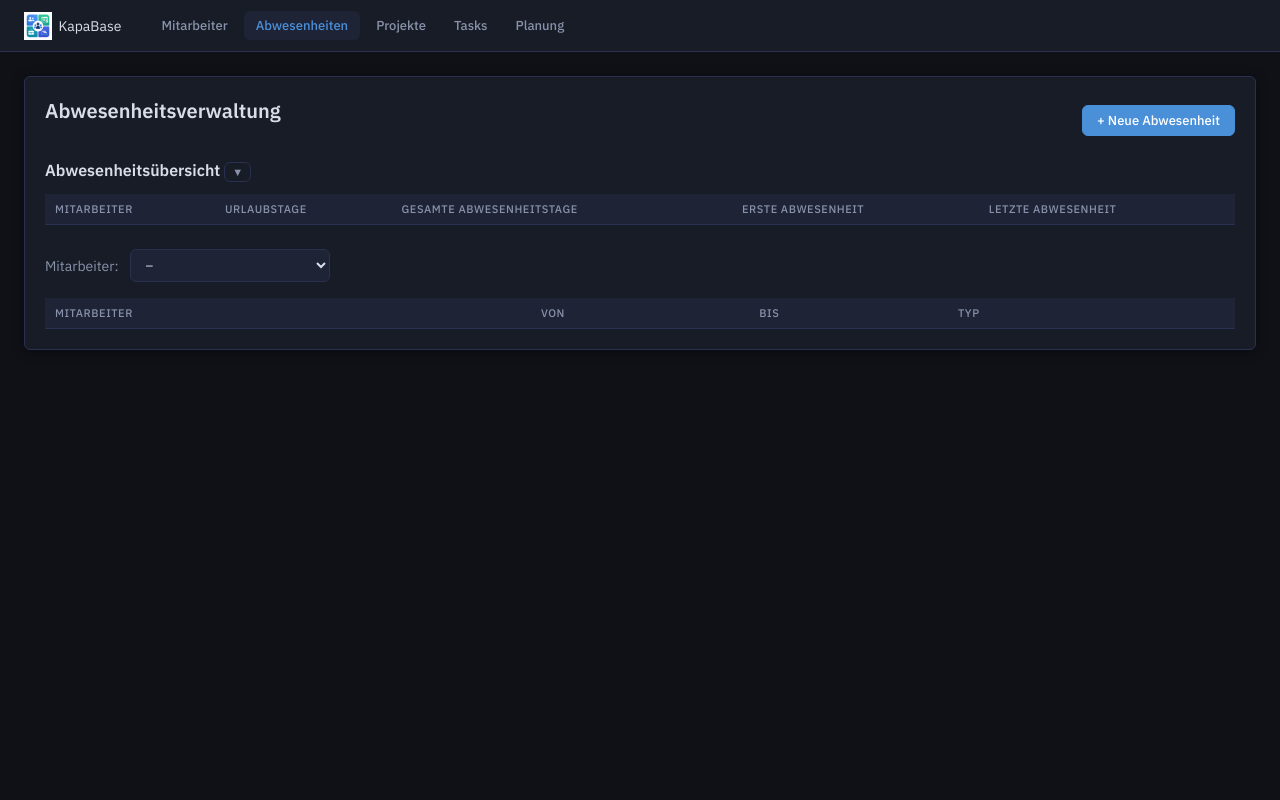
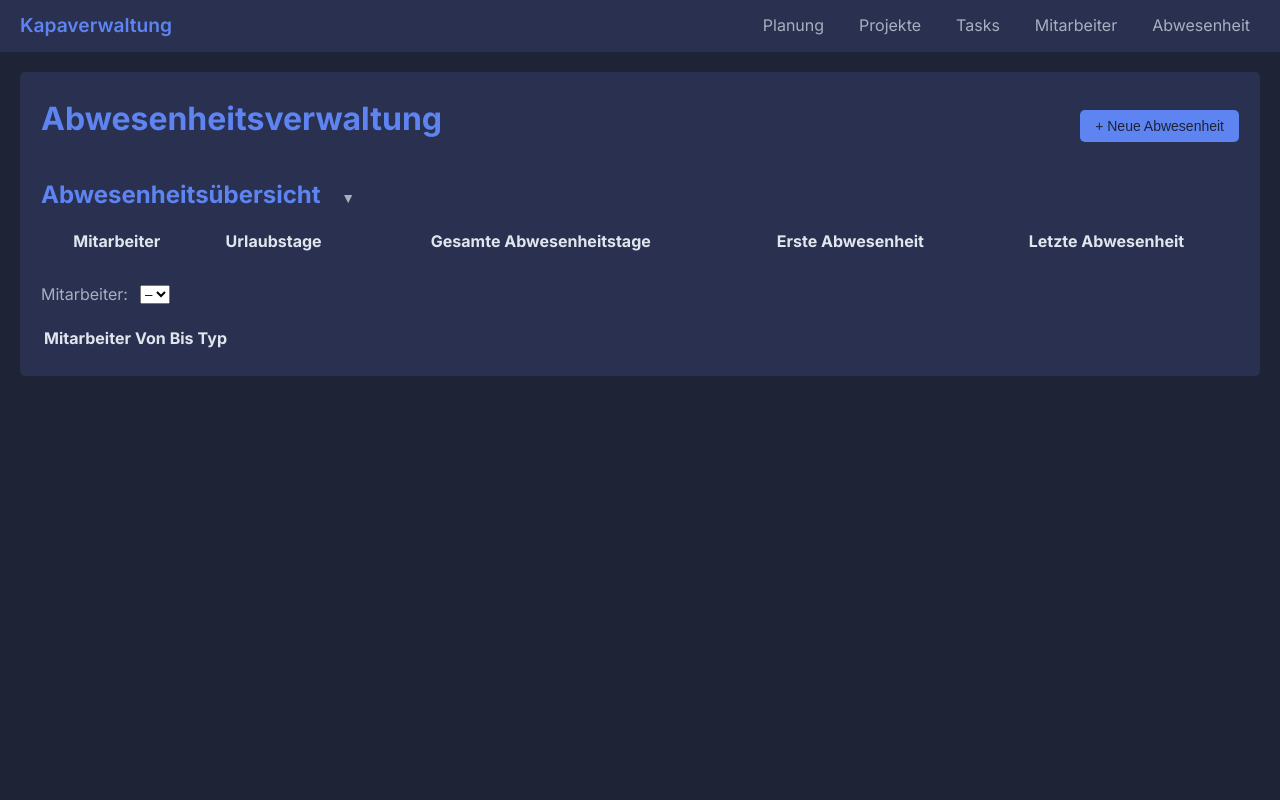
Before and after one commit to Hutmar/KapaBase, a FastAPI app: page /absence in a window 1280 px wide. Run offline with FastAPI, Linux system fonts and the light colour scheme; lists and menus that the app fills with data are empty; some libraries are stand-ins or nearby versions.

Commit message:
Fix laoyut

```diff
--- a/application/templates/base.html
+++ b/application/templates/base.html
@@ -1,384 +1,331 @@
 <!DOCTYPE html>
 <html lang="de">
 <head>
-    <link rel="icon" href="/static/favicon.ico" type="image/x-icon">
-    <link rel="icon" href="/static/favicon-32x32.png" type="image/png" sizes="32x32">
     <meta charset="UTF-8">
     <meta name="viewport" content="width=device-width, initial-scale=1.0">
-    <title>{% block title %}KapaBase{% endblock %}</title> {# Dies muss ein Block sein, damit Titel überschrieben werden kann #}
+    <title>{% block title %}KapaBase{% endblock %}</title>
+    <link rel="icon" href="/static/img/favicon.ico" type="image/x-icon">
+    <link rel="preconnect" href="https://fonts.googleapis.com">
+    <link rel="preconnect" href="https://fonts.gstatic.com" crossorigin>
+    <link href="https://fonts.googleapis.com/css2?family=Inter:wght@300;400;500;600;700&family=JetBrains+Mono:wght@400;500&display=swap" rel="stylesheet">
     <style>
-        /* ── Design-System ────────────────────────────────────────────────────── */
-        @import url('https://fonts.googleapis.com/css2?family=IBM+Plex+Mono:wght@400;600&family=IBM+Plex+Sans:wght@300;400;500;600&display=swap');
-
+        /* CSS variables */
         :root {
-            --bg: #0f1117;
-            --bg2: #181c27;
-            --bg3: #1e2336;
-            --border: #2a3050;
-            --accent: #4A90D9;
-            --accent2: #2ECC71;
-            --warn: #E67E22;
-            --danger: #E74C3C;
-            --text: #d8dde8;
-            --text2: #8892aa;
-            --font-sans: 'IBM Plex Sans', sans-serif;
-            --font-mono: 'IBM Plex Mono', monospace;
-            --radius: 6px;
-            --shadow: 0 2px 12px rgba(0,0,0,0.4);
+            --bg: #1e2336;
+            --bg2: #2a3050;
+            --bg3: #30375a;
+            --text: #e0e6ed;
+            --text2: #a7b0c0;
+            --accent: #5e84f2;
+            --accent2: #4CAF50; /* Green */
+            --danger: #e74c3c;
+            --warn: #f39c12;
+            --info: #00bcd4;
+            --border: rgba(42,48,80,0.6);
+            --radius: 5px;
+            --font-sans: 'Inter', sans-serif;
+            --font-mono: 'JetBrains Mono', monospace;
         }
 
-        *, *::before, *::after { box-sizing: border-box; margin: 0; padding: 0; }
-
+        /* Base styles */
+        * {
+            box-sizing: border-box;
+        }
+        html {
+            height: 100%;
+        }
         body {
-            background: var(--bg);
+            font-family: var(--font-sans);
+            background-color: var(--bg);
             color: var(--text);
-            font-family: var(--font-sans);
-            font-size: 14px;
-            min-height: 100vh;
+            margin: 0;
+            line-height: 1.6;
+            min-height: 100%; /* Ensure body takes full height for flexbox */
+            display: flex;
+            flex-direction: column; /* Main content and footer stack vertically */
         }
 
-        /* ── Navigation ──────────────────────────────────────────────────────── */
-        nav {
-            background: var(--bg2);
+        /* Typography */
+        h1, h2, h3, h4, h5, h6 {
+            color: var(--accent);
+            margin-top: 0;
+            margin-bottom: 0.5em;
+        }
+        a {
+            color: var(--accent);
+            text-decoration: none;
+        }
+        a:hover {
+            text-decoration: underline;
+        }
+        .text-dim { color: var(--text2); }
+        .text-danger { color: var(--danger); }
+        .text-warn { color: var(--warn); }
+        .text-success { color: var(--accent2); }
+        .text-mono { font-family: var(--font-mono); }
+
+        /* Layout */
+        .page-wrapper {
+            flex: 1; /* Allow main content to grow and push footer down */
+            display: flex;
+            flex-direction: column;
+        }
+
+        /* Navbar */
+        .navbar {
+            background-color: var(--bg2);
+            padding: 10px 20px;
             border-bottom: 1px solid var(--border);
-            padding: 0 24px;
             display: flex;
+            justify-content: space-between;
             align-items: center;
-            gap: 4px;
-            height: 52px;
-            position: sticky;
             top: 0;
             z-index: 100;
         }
-
-        nav .logo {
+        .navbar-brand {
+            color: var(--accent);
+            font-weight: 600;
+            font-size: 1.2rem;
+            text-decoration: none;
+            flex-shrink: 0;
+        }
+        .navbar-nav {
+            list-style: none;
+            margin: 0;
+            padding: 0;
             display: flex;
+            gap: 15px;
+            flex-grow: 1;
+            justify-content: flex-end;
             align-items: center;
-            margin-right: 24px;
-            white-space: nowrap;
+        }
+        .nav-item { /* No specific styles needed here */ }
+        .nav-link {
+            color: var(--text2);
+            text-decoration: none;
+            padding: 5px 10px;
+            border-radius: var(--radius);
+            transition: background-color 0.1s, color 0.1s, border-color 0.1s;
+        }
+        .nav-link:hover {
+            background-color: var(--bg3);
+            color: var(--accent);
         }
 
-        nav .logo img {
-            height: 28px; /* Größe fürs Menü */
-            width: auto;
-            display: block;
+        /* Main Content */
+        .main-content {
+            padding: 20px;
+            flex: 1; /* Allow main content to take remaining space */
         }
 
-        nav a {
-            color: var(--text2);
-            text-decoration: none;
-            padding: 6px 12px;
-            border-radius: var(--radius);
-            font-size: 13px;
-            font-weight: 500;
-            transition: all 0.15s;
-            white-space: nowrap;
-        }
-
-        nav a:hover, nav a.active {
-            color: var(--text);
-            background: var(--bg3);
-        }
-
-        nav a.active { color: var(--accent); }
-
-        /* ── Layout ──────────────────────────────────────────────────────────── */
-        .page {
-            max-width: 1600px;
-            margin: 0 auto;
-            padding: 24px 24px 48px;
-        }
-
-        h1 { font-size: 20px; font-weight: 600; margin-bottom: 20px; }
-        h2 { font-size: 16px; font-weight: 600; margin-bottom: 12px; color: var(--text); }
-
-        /* ── Karten ──────────────────────────────────────────────────────────── */
+        /* Card component */
         .card {
-            background: var(--bg2);
-            border: 1px solid var(--border);
+            background-color: var(--bg2);
             border-radius: var(--radius);
             padding: 20px;
             margin-bottom: 20px;
-            box-shadow: var(--shadow);
+            border: 1px solid var(--border);
         }
-
         .card-header {
             display: flex;
+            justify-content: space-between;
             align-items: center;
-            justify-content: space-between;
             margin-bottom: 16px;
         }
 
-        /* ── Tabellen ─────────────────────────────────────────────────────────── */
-        table {
-            width: 100%;
-            border-collapse: collapse;
+        /* Buttons */
+        .btn {
+            display: inline-flex;
+            align-items: center;
+            justify-content: center;
+            padding: 8px 15px;
+            border-radius: var(--radius);
+            font-size: 14px;
+            font-weight: 500;
+            cursor: pointer;
+            border: none;
+            transition: background-color 0.1s, color 0.1s, border-color 0.1s;
+            text-decoration: none; /* Ensure buttons don't have underlines */
+        }
+        .btn-primary {
+            background-color: var(--accent);
+            color: var(--bg);
+        }
+        .btn-primary:hover {
+            background-color: #4c73e0; /* Darker accent */
+        }
+        .btn-ghost {
+            background-color: transparent;
+            color: var(--text2);
+        }
+        .btn-ghost:hover {
+            background-color: var(--bg3);
+            color: var(--accent);
+        }
+        .btn-sm {
+            padding: 6px 12px;
             font-size: 13px;
         }
 
-        th {
+        /* Forms */
+        .form-row {
+            display: flex;
+            align-items: center;
+            margin-bottom: 15px;
+        }
+        .form-row label {
+            flex-basis: 120px;
+            flex-shrink: 0;
+            font-size: 14px;
+            color: var(--text2);
+        }
+        .form-row input[type="text"],
+        .form-row input[type="number"],
+        .form-row input[type="date"],
+        .form-row select,
+        .status-search-box {
+            flex-grow: 1;
+            padding: 8px 10px;
+            border: 1px solid var(--border);
+            border-radius: var(--radius);
             background: var(--bg3);
-            color: var(--text2);
-            font-weight: 500;
-            font-size: 11px;
-            letter-spacing: 0.05em;
-            text-transform: uppercase;
-            padding: 8px 10px;
-            text-align: left;
-            border-bottom: 1px solid var(--border);
-            white-space: nowrap;
-            cursor: pointer;
-            user-select: none;
+            color: var(--text);
+            font-size: 14px;
+        }
+        .form-row input[type="checkbox"] {
+            margin-right: 5px;
         }
 
-        th:hover { color: var(--text); }
-
-        td {
-            padding: 7px 10px;
-            border-bottom: 1px solid rgba(42,48,80,0.5);
-            vertical-align: middle;
-        }
-
-        tr:hover td { background: rgba(74,144,217,0.04); }
-
-        /* ── Formulare ───────────────────────────────────────────────────────── */
-        input, select, textarea {
-            background: var(--bg3);
-            border: 1px solid var(--border);
-            border-radius: var(--radius);
-            color: var(--text);
-            padding: 6px 10px;
-            font-family: var(--font-sans);
-            font-size: 13px;
-            outline: none;
-            transition: border-color 0.15s;
-            width: 100%;
-        }
-
-        input:focus, select:focus, textarea:focus {
-            border-color: var(--accent);
-        }
-
-        input[type="color"] {
-            padding: 2px 4px;
-            height: 30px;
-            cursor: pointer;
-        }
-
-        input[type="checkbox"] {
-            width: 16px;
-            height: 16px;
-            cursor: pointer;
-            accent-color: var(--accent);
-        }
-
-        /* ── Schaltflächen ───────────────────────────────────────────────────── */
-        .btn {
-            display: inline-flex;
-            align-items: center;
-            gap: 6px;
-            padding: 6px 14px;
-            border-radius: var(--radius);
-            border: 1px solid transparent;
-            cursor: pointer;
-            font-size: 13px;
-            font-family: var(--font-sans);
-            font-weight: 500;
-            transition: all 0.15s;
-            text-decoration: none;
-            white-space: nowrap;
-        }
-
-        .btn-primary { background: var(--accent); color: #fff; border-color: var(--accent); }
-        .btn-primary:hover { background: #5aa0e9; }
-        .btn-success { background: var(--accent2); color: #fff; border-color: var(--accent2); }
-        .btn-danger { background: var(--danger); color: #fff; border-color: var(--danger); }
-        .btn-danger:hover { background: #f05545; }
-        .btn-ghost { background: transparent; color: var(--text2); border-color: var(--border); }
-        .btn-ghost:hover { color: var(--text); background: var(--bg3); }
-        .btn-sm { padding: 4px 10px; font-size: 12px; }
-        .btn-xs { padding: 2px 7px; font-size: 11px; }
-
-        /* ── Badges / Tags ───────────────────────────────────────────────────── */
-        .badge {
-            display: inline-block;
-            padding: 2px 8px;
-            border-radius: 20px;
-            font-size: 11px;
-            font-weight: 600;
-            letter-spacing: 0.03em;
-        }
-
-        .badge-dev { background: rgba(74,144,217,0.2); color: #4A90D9; }
-        .badge-test { background: rgba(155,89,182,0.2); color: #9B59B6; }
-        .badge-other { background: rgba(136,146,170,0.2); color: #8892aa; }
-
-        /* ── Status-Farben ────────────────────────────────────────────────────── */
-        .status-red { background: rgba(231,76,60,0.15); color: #E74C3C; }
-        .status-green { background: rgba(46,204,113,0.15); color: #2ECC71; }
-        .status-lightgreen{ background: rgba(46,204,113,0.08); color: #7DCEA0; }
-        .status-orange { background: rgba(230,126,34,0.15); color: #E67E22; }
-
-        /* ── Alerts ──────────────────────────────────────────────────────────── */
-        .alert {
-            padding: 10px 14px;
-            border-radius: var(--radius);
-            font-size: 13px;
-            margin-bottom: 12px;
-        }
-
-        .alert-error { background: rgba(231,76,60,0.15); border-left: 3px solid var(--danger); }
-        .alert-success { background: rgba(46,204,113,0.12); border-left: 3px solid var(--accent2); }
-        .alert-info { background: rgba(74,144,217,0.12); border-left: 3px solid var(--accent); }
-
-        /* ── Modal ───────────────────────────────────────────────────────────── */
+        /* Modals */
         .modal-backdrop {
-            display: none;
             position: fixed;
-            inset: 0;
-            background: rgba(0,0,0,0.6);
-            z-index: 200;
+            top: 0; left: 0;
+            width: 100vw; height: 100vh;
+            background: rgba(0,0,0,0.7);
+            z-index: 1000;
+            display: flex;
             align-items: center;
             justify-content: center;
+            opacity: 0;
+            pointer-events: none;
+            transition: opacity 0.2s;
         }
-
-        .modal-backdrop.open { display: flex; }
-
+        .modal-backdrop.open {
+            opacity: 1;
+            pointer-events: auto;
+        }
         .modal {
-            background: var(--bg2);
-            border: 1px solid var(--border);
-            border-radius: 8px;
-            padding: 24px;
-            width: min(520px, 95vw);
-            max-height: 90vh;
-            overflow-y: auto;
-            box-shadow: 0 8px 40px rgba(0,0,0,0.6);
+            background: var(--bg);
+            border-radius: var(--radius);
+            box-shadow: 0 5px 15px rgba(0,0,0,0.5);
+            max-width: 500px;
+            width: 90vw;
+            padding: 20px;
+            transform: translateY(-20px);
+            transition: transform 0.2s;
         }
-
+        .modal-backdrop.open .modal {
+            transform: translateY(0);
+        }
         .modal-title {
-            font-size: 15px;
+            font-size: 1.3rem;
             font-weight: 600;
-            margin-bottom: 20px;
+            margin-bottom: 15px;
+            color: var(--accent);
         }
-
         .modal-footer {
             display: flex;
             justify-content: flex-end;
-            gap: 8px;
+            gap: 10px;
             margin-top: 20px;
         }
 
-        /* ── Form-Grid ───────────────────────────────────────────────────────── */
-        .form-row {
-            display: grid;
-            grid-template-columns: 140px 1fr;
+        /* Toasts */
+        #toast-container {
+            position: fixed;
+            top: 20px;
+            right: 20px;
+            z-index: 1000;
+        }
+        .toast {
+            background-color: var(--bg2);
+            color: var(--text);
+            padding: 10px 15px;
+            border-left: 5px solid;
+            border-radius: var(--radius);
+            box-shadow: 0 2px 10px rgba(0,0,0,0.3);
+            margin-bottom: 10px;
+            animation: fadeInOut 5s forwards;
+            min-width: 200px;
+        }
+        .toast-info { border-color: var(--info); }
+        .toast-success { border-color: var(--accent2); }
+        .toast-warn { border-color: var(--warn); }
+        .toast-error { border-color: var(--danger); }
+
+        @keyframes fadeInOut {
+            0% { opacity: 0; transform: translateY(-20px); }
+            10% { opacity: 1; transform: translateY(0); }
+            90% { opacity: 1; transform: translateY(0); }
+            100% { opacity: 0; transform: translateY(-20px); }
+        }
+
+        /* Utility */
+        .flex-gap {
+            display: flex;
             align-items: center;
             gap: 8px;
-            margin-bottom: 10px;
         }
-
-        .form-row label { font-size: 13px; color: var(--text2); }
-
-        /* ── Farb-Dot ────────────────────────────────────────────────────────── */
         .color-dot {
-            display: inline-block;
             width: 12px;
             height: 12px;
             border-radius: 50%;
-            margin-right: 6px;
-            vertical-align: middle;
-            border: 1px solid rgba(255,255,255,0.15);
+            display: inline-block;
+            margin-right: 5px;
+            flex-shrink: 0;
         }
-
-        /* ── Utility ─────────────────────────────────────────────────────────── */
-        .flex { display: flex; }
-        .flex-gap { display: flex; gap: 8px; align-items: center; }
-        .mt-12 { margin-top: 12px; }
-        .text-dim { color: var(--text2); }
-        .text-mono{ font-family: var(--font-mono); font-size: 12px; }
-        .nowrap { white-space: nowrap; }
-        .hidden { display: none !important; }
-
-        /* ── Toast ───────────────────────────────────────────────────────────── */
-        #toast {
-            position: fixed;
-            bottom: 24px;
-            right: 24px;
-            background: var(--bg3);
-            border: 1px solid var(--border);
-            border-radius: var(--radius);
-            padding: 10px 18px;
-            font-size: 13px;
-            z-index: 999;
-            opacity: 0;
-            transform: translateY(8px);
-            transition: all 0.2s;
-            pointer-events: none;
-        }
-
-        #toast.show {
-            opacity: 1;
-            transform: translateY(0);
-        }
-
-        #toast.success { border-left: 3px solid var(--accent2); }
-        #toast.error { border-left: 3px solid var(--danger); }
-
-        /* ── Scrollbar ───────────────────────────────────────────────────────── */
-        ::-webkit-scrollbar { width: 6px; height: 6px; }
-        ::-webkit-scrollbar-track { background: transparent; }
-        ::-webkit-scrollbar-thumb { background: var(--border); border-radius: 3px; }
     </style>
+    {% block extra_head_content %}{% endblock %}
 </head>
 <body>
-    {# DIESER NEUE BLOCK WIRD HINZUGEFÜGT UND UMSCHLIESST DEINEN NAV-TAG #}
-    {% block page_navbar %}
-    <nav>
-        <span class="logo">
-            <img src="https://vmwerdkafka.dev.stiwa.com:8000/static/logo.png" alt="KapaBase"> &nbsp; KapaBase
-        </span>
-        <a href="/staff" id="nav-staff">Mitarbeiter</a>
-        <a href="/absence" id="nav-absence">Abwesenheiten</a>
-        <a href="/projects" id="nav-projects">Projekte</a>
-        <a href="/tasks" id="nav-tasks">Tasks</a>
-        <a href="/planning" id="nav-planning">Planung</a>
-    </nav>
-    {% endblock %}
+    <div class="page-wrapper">
+        {% block page_navbar %} {# <--- NEUER BLOCK: Hier wird die Navbar eingefügt #}
+        <nav class="navbar">
+            <a href="/" class="navbar-brand">Kapaverwaltung</a>
+            <ul class="navbar-nav">
+                <li class="nav-item"><a href="/planning" class="nav-link">Planung</a></li>
+                <li class="nav-item"><a href="/projects" class="nav-link">Projekte</a></li>
+                <li class="nav-item"><a href="/tasks" class="nav-link">Tasks</a></li>
+                <li class="nav-item"><a href="/staff" class="nav-link">Mitarbeiter</a></li>
+                <li class="nav-item"><a href="/absence" class="nav-link">Abwesenheit</a></li>
+            </ul>
+        </nav>
+        {% endblock %} {# <--- ENDE DES NEUEN BLOCKS #}
 
-    <div class="page">
-        {% block content %}{% endblock %} {# Dies ist bereits ein Block in deiner base.html #}
+        <div class="main-content">
+            {% block content %}{% endblock %}
+        </div>
     </div>
 
-    <div id="toast"></div>
+    <!-- Toast-Nachrichten -->
+    <div id="toast-container"></div>
+    <script>
+        // Einfache Toast-Funktion, falls noch nicht vorhanden
+        function toast(message, type = 'info') {
+            const container = document.getElementById('toast-container');
+            if (!container) return;
 
-    <script>
-        // ── Globale Hilfsfunktionen ────────────────────────────────────────────────────
+            const toastElement = document.createElement('div');
+            toastElement.className = `toast toast-${type}`;
+            toastElement.textContent = message;
 
-        function toast(msg, type='success') {
-            const t = document.getElementById('toast');
-            t.textContent = msg;
-            t.className = `show ${type}`;
-            setTimeout(() => { t.className = ''; }, 2800);
+            container.appendChild(toastElement);
+
+            setTimeout(() => {
+                toastElement.remove();
+            }, 5000); // Toast verschwindet nach 5 Sekunden
         }
-
-        async function api(method, url, body=null) {
-            const opts = { method, headers: {'Content-Type': 'application/json'} };
-            if (body) opts.body = JSON.stringify(body);
-            const r = await fetch(url, opts);
-            if (!r.ok) {
-                const err = await r.json().catch(() => ({detail: r.statusText}));
-                throw new Error(err.detail || r.statusText);
-            }
-            if (r.status === 204) return null;
-            return r.json();
-        }
-
-        // Aktiven Menüeintrag markieren
-        (function() {
-            const path = window.location.pathname.split('/')[1];
-            const el = document.getElementById(`nav-${path}`);
-            if (el) el.classList.add('active');
-        })();
     </script>
+    {% block scripts %}{% endblock %}
 </body>
 </html>
```
